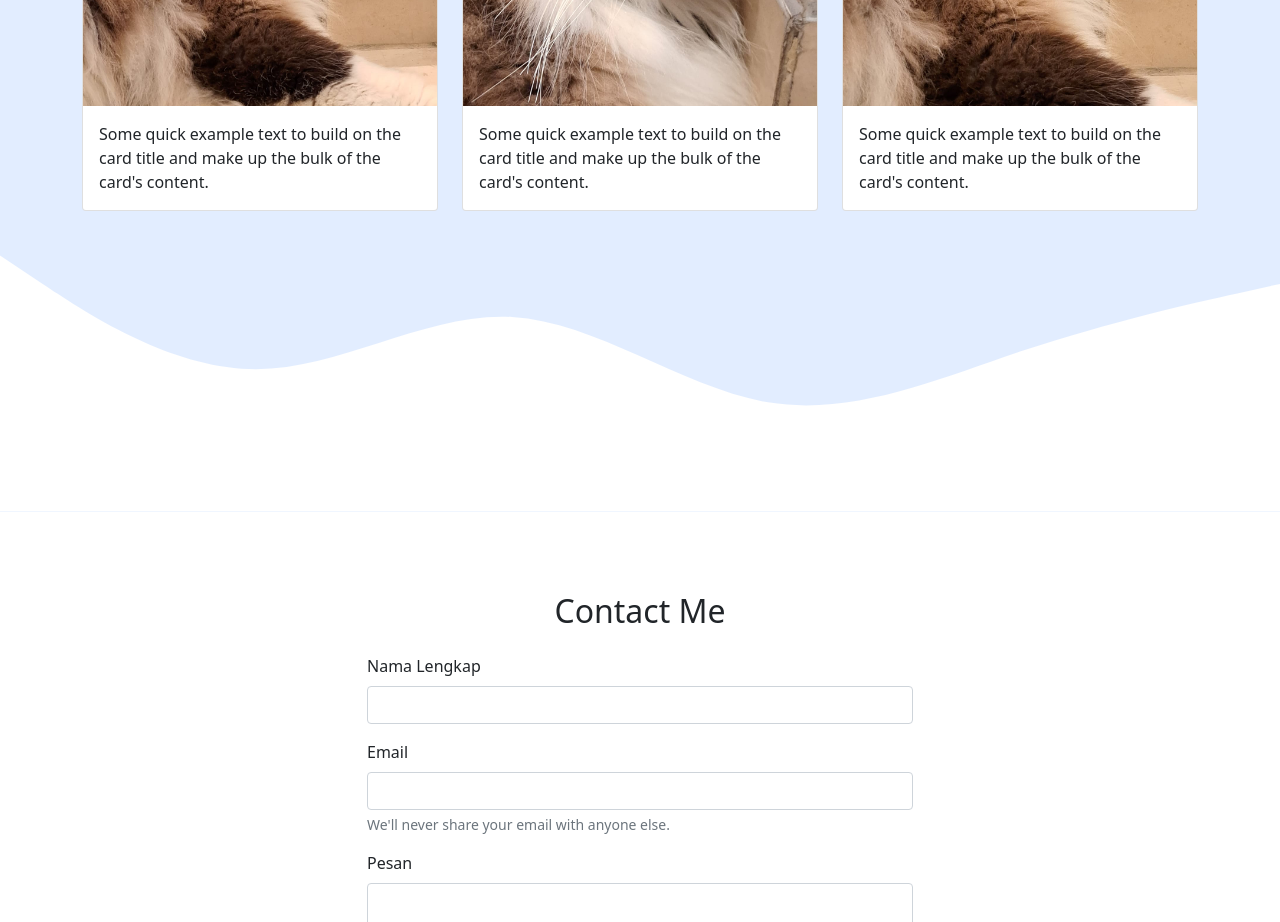
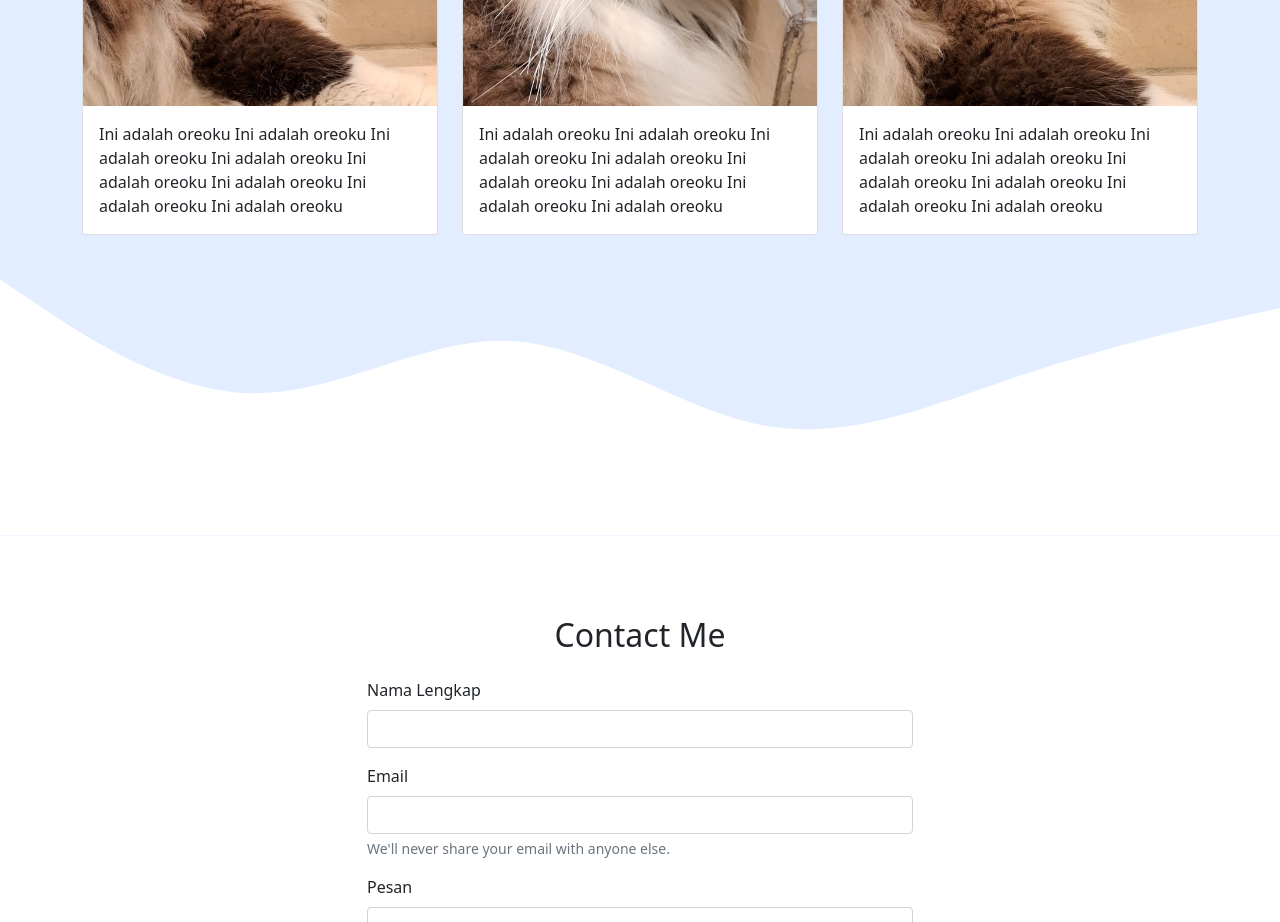
Before and after one commit to Reevun/My-Portfolio, a plain HTML site: page index.html in a window 1280 px wide. Shown: the part 1740-2662 px from the top of the page. Drawn offline with nearby package versions, Linux system fonts and the light colour scheme.

Commit message:
menambahkan fitur dan mengganti kata oreo pada website

```diff
--- a/index.html
+++ b/index.html
@@ -99,7 +99,7 @@
             <div class="card">
               <img src="img/Foto Cyber/1.jpeg" class="card-img-top" alt="Foto Cyber 1" />
               <div class="card-body">
-                <p class="card-text">Some quick example text to build on the card title and make up the bulk of the card's content.</p>
+                <p class="card-text">Ini adalah oreoku Ini adalah oreoku Ini adalah oreoku Ini adalah oreoku Ini adalah oreoku Ini adalah oreoku Ini adalah oreoku Ini adalah oreoku</p>
               </div>
             </div>
           </div>
@@ -107,7 +107,7 @@
             <div class="card">
               <img src="img/Foto Cyber/2.jpeg" class="card-img-top" alt="Foto Cyber 2" />
               <div class="card-body">
-                <p class="card-text">Some quick example text to build on the card title and make up the bulk of the card's content.</p>
+                <p class="card-text">Ini adalah oreoku Ini adalah oreoku Ini adalah oreoku Ini adalah oreoku Ini adalah oreoku Ini adalah oreoku Ini adalah oreoku Ini adalah oreoku</p>
               </div>
             </div>
           </div>
@@ -115,7 +115,7 @@
             <div class="card">
               <img src="img/Foto Cyber/3.jpeg" class="card-img-top" alt="Foto Cyber 3" />
               <div class="card-body">
-                <p class="card-text">Some quick example text to build on the card title and make up the bulk of the card's content.</p>
+                <p class="card-text">Ini adalah oreoku Ini adalah oreoku Ini adalah oreoku Ini adalah oreoku Ini adalah oreoku Ini adalah oreoku Ini adalah oreoku Ini adalah oreoku</p>
               </div>
             </div>
           </div>
```
